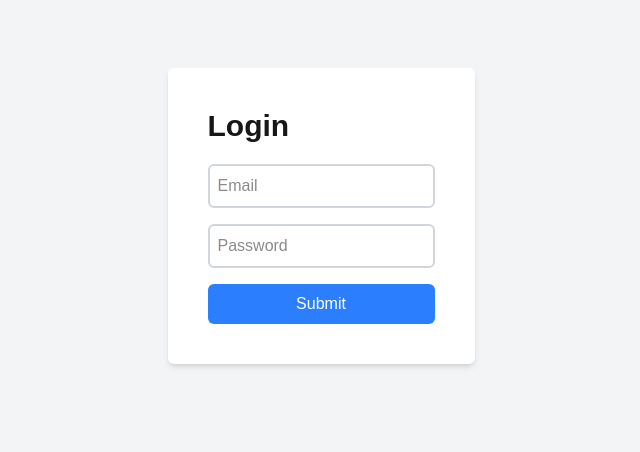
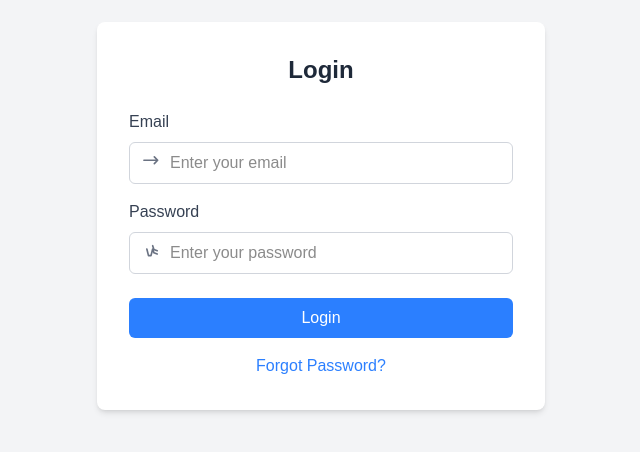
Before and after one commit to sittawut0859/begin, a Next.js app: page / in a window 1280 px wide. Shown: the part 184-636 px from the top of the page, without its empty margins (319-959 px from the left). Built offline with nearby package versions, Linux system fonts and the light colour scheme.

Commit message:
Update page.tsx

```diff
--- a/app/page.tsx
+++ b/app/page.tsx
@@ -1,16 +1,56 @@
 export default function Home() {
   return (
-   <div className="flex flex-col items-center justify-center h-screen bg-gray-100">
-      <div className="bg-white p-10 rounded-md shadow-md">
-        <h1 className="text-3xl font-bold">Login</h1>
-        <form className="flex flex-col gap-4 mt-5">
-          <input type="text" placeholder="Email" className="border-2 border-gray-300 rounded-md p-2" />
-          <input type="password" placeholder="Password" className="border-2 border-gray-300 rounded-md p-2" />
-          <button type="submit" className="bg-blue-500 text-white p-2 rounded-md
-           hover:bg-blue-600 transition-colors cursor-pointer">
-            Submit
+  <div className="flex items-center justify-center min-h-screen bg-gray-100">
+      <div className="w-full max-w-md bg-white p-8 rounded-lg shadow-md">
+        <h2 className="text-2xl font-bold text-center text-gray-800 mb-6">Login</h2>
+
+        <form action="#" method="POST">
+          <div className="mb-4">
+            <label htmlFor="email" className="block text-gray-700 font-medium">Email</label>
+            <div className="relative mt-2">
+              <input
+                type="email"
+                id="email"
+                name="email"
+                placeholder="Enter your email"
+                className="w-full px-4 py-2 pl-10 border border-gray-300 rounded-md focus:outline-none focus:ring-2 focus:ring-blue-500"
+                required
+              />
+              <span className="absolute left-3 top-3 text-gray-500">
+                <svg xmlns="http://www.w3.org/2000/svg" fill="none" viewBox="0 0 24 24" stroke="currentColor" className="w-5 h-5">
+                  <path stroke-linecap="round" stroke-linejoin="round" stroke-width="2" d="M16 3.5l4 4m0 0l-4 4m4-4H3.5" />
+                </svg>
+              </span>
+            </div>
+          </div>
+
+          <div className="mb-6">
+            <label htmlFor="password" className="block text-gray-700 font-medium">Password</label>
+            <div className="relative mt-2">
+              <input
+                type="password"
+                id="password"
+                name="password"
+                placeholder="Enter your password"
+                className="w-full px-4 py-2 pl-10 border border-gray-300 rounded-md focus:outline-none focus:ring-2 focus:ring-blue-500"
+                required
+              />
+              <span className="absolute left-3 top-3 text-gray-500">
+                <svg xmlns="http://www.w3.org/2000/svg" fill="none" viewBox="0 0 24 24" stroke="currentColor" className="w-5 h-5">
+                  <path stroke-linecap="round" stroke-linejoin="round" stroke-width="2" d="M14 2l1.5 4.5M14 2l1.5 4.5m0 0l4 1.5M14 6l-2 8H9l-2-8M14 6l1.5 4.5m0 0l4 1.5" />
+                </svg>
+              </span>
+            </div>
+          </div>
+
+          <button type="submit" className="w-full bg-blue-500 text-white py-2 px-4 rounded-md hover:bg-blue-600 focus:outline-none focus:ring-2 focus:ring-blue-500">
+            Login
           </button>
         </form>
+
+        <div className="mt-4 text-center">
+          <a href="#" className="text-blue-500 hover:underline">Forgot Password?</a>
+        </div>
       </div>
     </div>
   );
```
